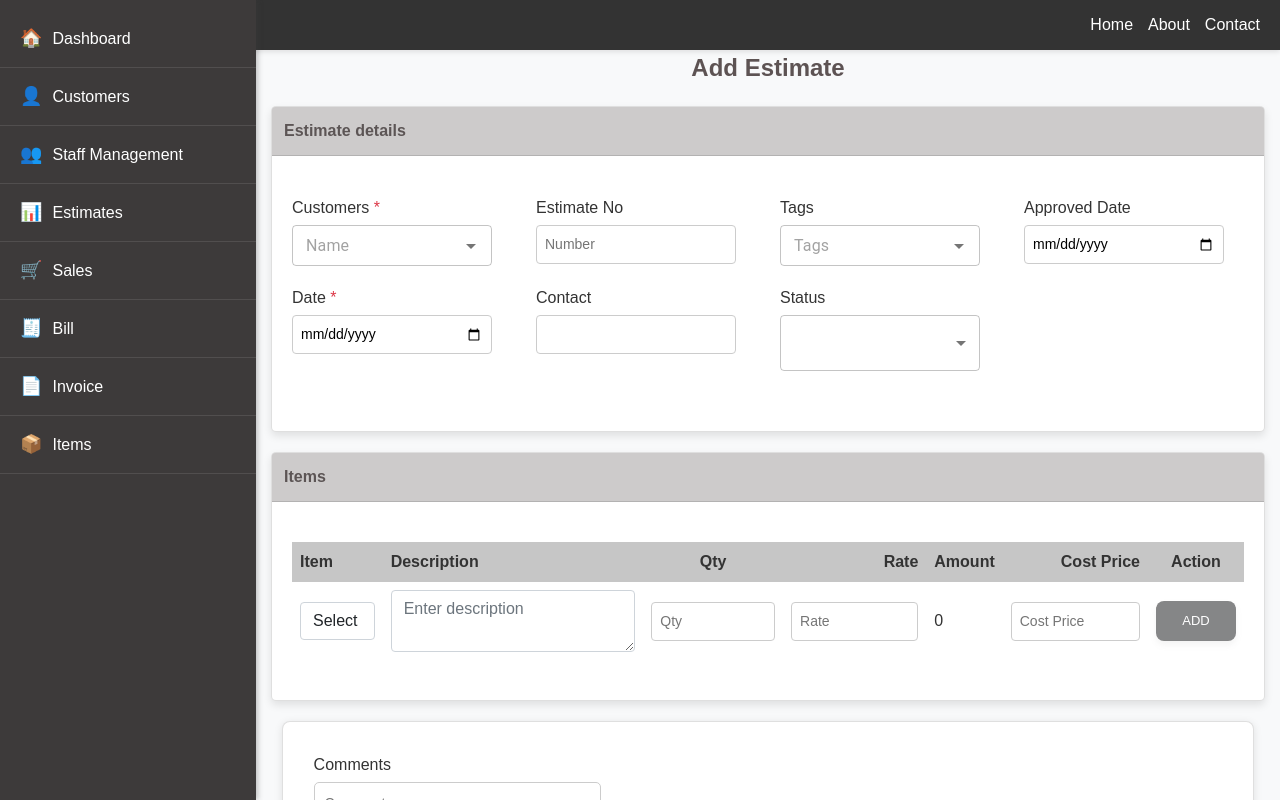
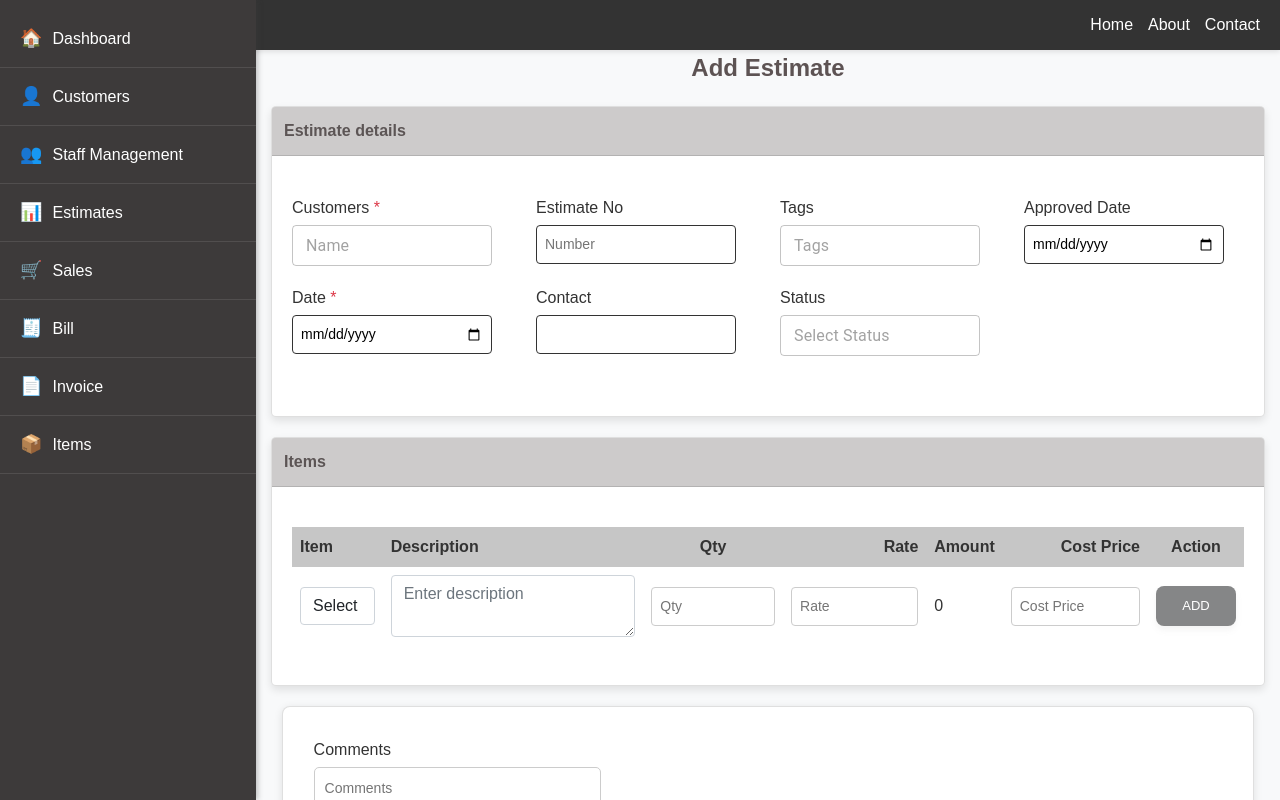
Before and after one commit to Rida32/Estimate-Data, a React (Create React App) app: page /form in a window 1280 px wide. Shown: the top 800 px of the page. Built offline with nearby package versions, Linux system fonts and the light colour scheme.

Commit message:
auto-editable

```diff
--- a/src/App.css
+++ b/src/App.css
@@ -92,6 +92,7 @@ input, select{
 .form-group .MuiAutocomplete-root {
   width: 100%;
   box-sizing: border-box;
+  border-color: #333;
 
 }
 
--- a/src/components/InvoiceDetails.js
+++ b/src/components/InvoiceDetails.js
@@ -40,6 +40,7 @@ function InvoiceDetails({formData, setFormData,submitClicked}) {
               <Autocomplete
                 options={customerOptions}
                 value={formData.customers}
+                freeSolo
                 onChange={(event, newValue) => handleAutocompleteChange('customers', newValue)}
                 renderInput={(params) => (
                   <TextField
@@ -47,6 +48,13 @@ function InvoiceDetails({formData, setFormData,submitClicked}) {
                     placeholder="Name"
                     error={submitClicked && !formData.customers}
                     helperText={submitClicked && !formData.customers ? 'Please fill the above field' : ''}
+                    sx={{
+                      '& .MuiOutlinedInput-root.Mui-focused': {
+                        '& fieldset': {
+                          borderColor: 'black',
+                        },
+                      },
+                    }}
                   />
                 )}
               />
@@ -73,11 +81,23 @@ function InvoiceDetails({formData, setFormData,submitClicked}) {
             <div className="form-group">
               <label> Tags </label>
               <Autocomplete
-                multiple
                 options={tagOptions}
-                value={formData.tags || []}
+                value={formData.tags}
+                freeSolo
                 onChange={(event, newValue) => handleAutocompleteChange('tags', newValue)}
-                renderInput={(params) => <TextField {...params} placeholder="Tags" />}
+                renderInput={(params) => (
+                  <TextField
+                    {...params}
+                    placeholder="Tags"
+                    sx={{
+                      '& .MuiOutlinedInput-root.Mui-focused': {
+                        '& fieldset': {
+                          borderColor: 'black',
+                        },
+                      },
+                    }}
+                  />
+                )}
               />
             </div>
               {/* <input
@@ -126,20 +146,25 @@ function InvoiceDetails({formData, setFormData,submitClicked}) {
             </div>
             <div className="form-group">
               <label>Status</label>
-              <TextField
-                select
-                name="status"
+              <Autocomplete
+                options={statusOptions}
                 value={formData.status}
-                onChange={handleChange}
-                placeholder="Select Status"
-                style={{ width: "100%", boxsizing: "border-box", }}
-              >
-                {statusOptions.map((option) => (
-                  <MenuItem key={option} value={option}>
-                    {option}
-                  </MenuItem>
-                ))}
-              </TextField>
+                freeSolo
+                onChange={(event, newValue) => handleAutocompleteChange('status', newValue)}
+                renderInput={(params) => (
+                  <TextField
+                    {...params}
+                    placeholder="Select Status"
+                    sx={{
+                      '& .MuiOutlinedInput-root.Mui-focused': {
+                        '& fieldset': {
+                          borderColor: 'black',
+                        },
+                      },
+                    }}
+                  />
+                )}
+              />
             </div>
               {/* <input
                 type="text"
```
